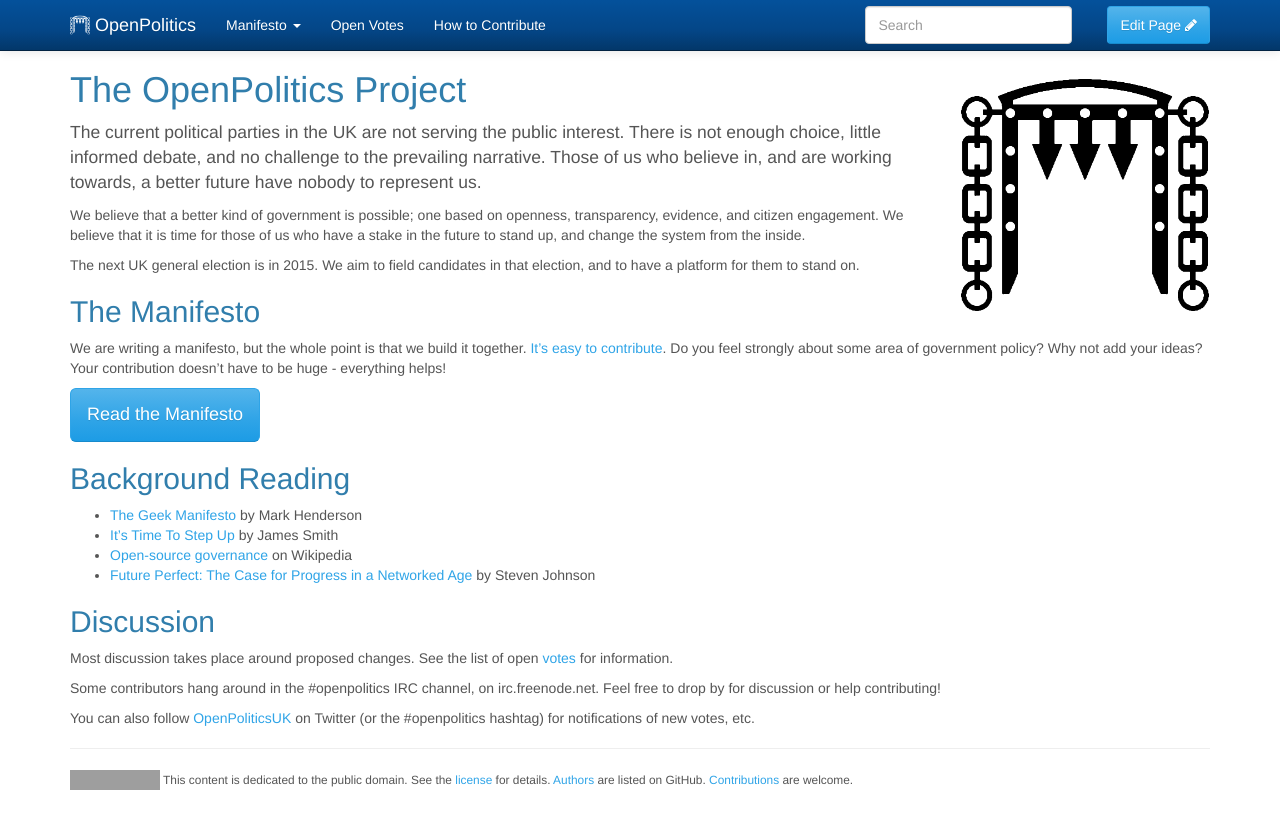
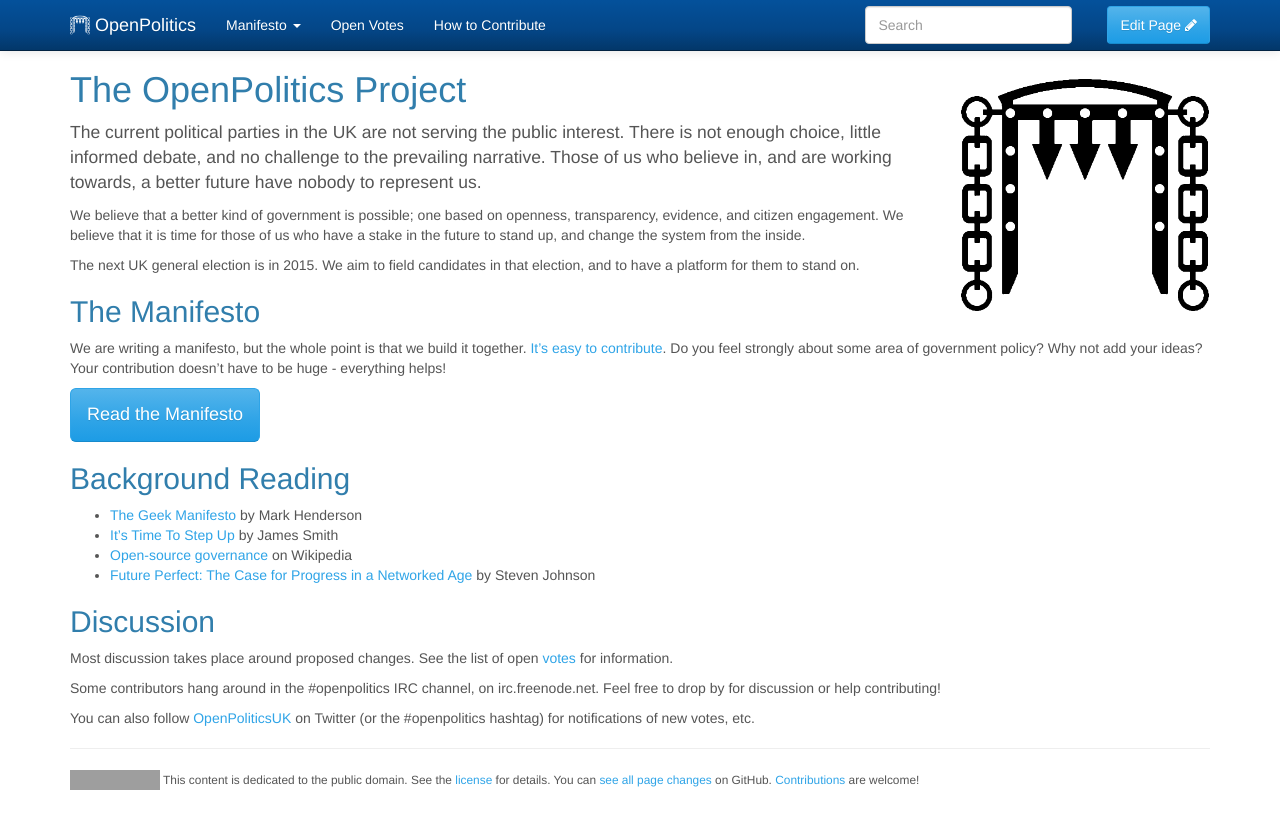
Before and after one commit to openpolitics/manifesto, a Jekyll site: the page built from index.md, in a window 1280 px wide. Shown: the top 829 px of the page. Built offline with Jekyll 4.4.1, drawn with Linux system fonts in a browser that asks for light colours; grey boxes are pictures that could not be loaded.

Commit message:
Add link to page history

```diff
--- a/_layouts/page.html
+++ b/_layouts/page.html
@@ -69,7 +69,7 @@
       <hr/>
       <small>
         <img src="http://i.creativecommons.org/p/zero/1.0/80x15.png" style="border-style: none;" alt="CC0" />
-        This content is dedicated to the public domain. See the <a href='{{site.baseurl}}license.html'>license</a> for details. <a href='https://github.com/openpolitics/manifesto/graphs/contributors'>Authors</a> are listed on GitHub. <a href='{{site.baseurl}}contributing.html'>Contributions</a> are welcome.
+        This content is dedicated to the public domain. See the <a href='{{site.baseurl}}license.html'>license</a> for details. You can <a href='https://github.com/openpolitics/manifesto/blame/gh-pages/{{page.path}}'>see all page changes</a> on GitHub. <a href='{{site.baseurl}}contributing.html'>Contributions</a> are welcome!
       </small>
     </footer>
 
```
